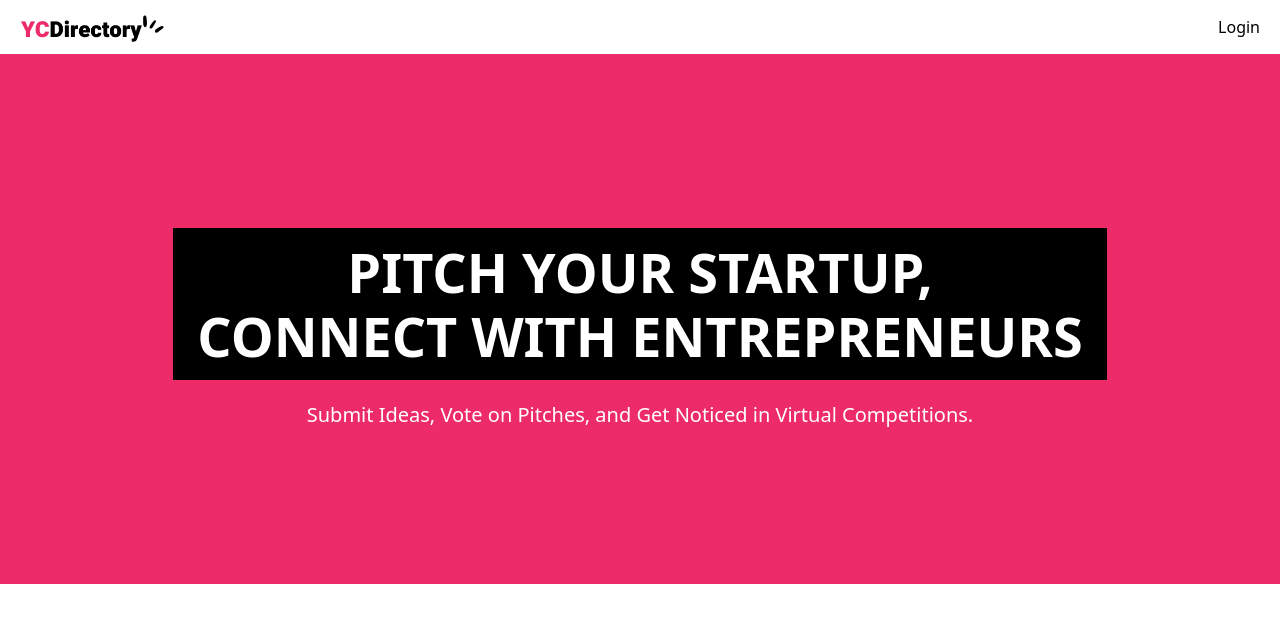
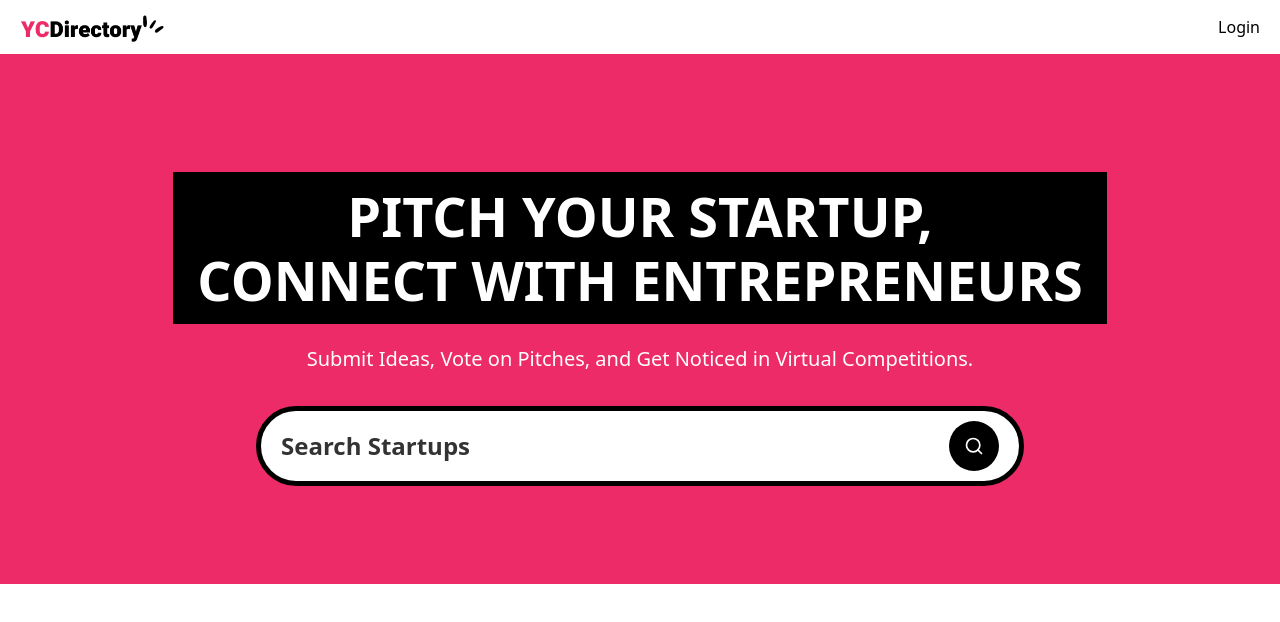
Before and after one commit to david-sutanto/yc_directory, a Next.js app: page / in a window 1280 px wide. Shown: the top 622 px of the page. Built offline with nearby package versions, Linux system fonts and the light colour scheme; no server answers.

Commit message:
Search Form Design

```diff
--- a/app/(root)/layout.tsx
+++ b/app/(root)/layout.tsx
@@ -1,4 +1,4 @@
-import Navbar from "../components/Navbar";
+import Navbar from "@/components/Navbar";
 
 export default function Layout({
   children,
--- a/app/(root)/page.tsx
+++ b/app/(root)/page.tsx
@@ -1,6 +1,13 @@
 import Image from "next/image";
+import SearchForm from "@/components/SearchForm";
 
-export default function Home() {
+export default async function Home({
+  searchParams,
+}: {
+  searchParams: Promise<{ query?: string }>;
+}) {
+  const query = (await searchParams).query;
+
   return (
     <>
       <section className="pink_container">
@@ -11,6 +18,8 @@
           Submit Ideas, Vote on Pitches, and Get Noticed in Virtual
           Competitions.
         </p>
+
+        <SearchForm query={query} />
       </section>
     </>
   );
--- /dev/null
+++ b/components/SearchForm.tsx
@@ -0,0 +1,25 @@
+import Form from "next/form";
+import SearchFormReset from "@/components/SearchFormReset";
+import { Search } from "lucide-react";
+
+const SearchForm = ({ query }: { query?: string }) => {
+  return (
+    <Form action="/" scroll={false} className="search-form">
+      <input
+        name="query"
+        defaultValue={query}
+        className="search-input"
+        placeholder="Search Startups"
+      />
+
+      <div className="flex gap-2">
+        {query && <SearchFormReset />}
+        <button type="submit" className="search-btn text-white">
+          <Search className="size-5" />
+        </button>
+      </div>
+    </Form>
+  );
+};
+
+export default SearchForm;
--- /dev/null
+++ b/components/SearchFormReset.tsx
@@ -0,0 +1,23 @@
+"use client";
+
+import Link from "next/link";
+import React from "react";
+import { X } from "lucide-react";
+
+const SearchFormReset = () => {
+  const reset = () => {
+    const form = document.querySelector(".search-form") as HTMLFormElement;
+
+    if (form) form.reset();
+  };
+
+  return (
+    <button type="reset" onClick={reset}>
+      <Link href="/" className="search-btn text-white">
+        <X className="size-5" />
+      </Link>
+    </button>
+  );
+};
+
+export default SearchFormReset;
--- /dev/null
+++ b/components/ui/button.tsx
@@ -0,0 +1,57 @@
+import * as React from "react"
+import { Slot } from "@radix-ui/react-slot"
+import { cva, type VariantProps } from "class-variance-authority"
+
+import { cn } from "@/lib/utils"
+
+const buttonVariants = cva(
+  "inline-flex items-center justify-center gap-2 whitespace-nowrap rounded-md text-sm font-medium transition-colors focus-visible:outline-none focus-visible:ring-1 focus-visible:ring-ring disabled:pointer-events-none disabled:opacity-50 [&_svg]:pointer-events-none [&_svg]:size-4 [&_svg]:shrink-0",
+  {
+    variants: {
+      variant: {
+        default:
+          "bg-primary text-primary-foreground shadow hover:bg-primary/90",
+        destructive:
+          "bg-destructive text-destructive-foreground shadow-sm hover:bg-destructive/90",
+        outline:
+          "border border-input bg-background shadow-sm hover:bg-accent hover:text-accent-foreground",
+        secondary:
+          "bg-secondary text-secondary-foreground shadow-sm hover:bg-secondary/80",
+        ghost: "hover:bg-accent hover:text-accent-foreground",
+        link: "text-primary underline-offset-4 hover:underline",
+      },
+      size: {
+        default: "h-9 px-4 py-2",
+        sm: "h-8 rounded-md px-3 text-xs",
+        lg: "h-10 rounded-md px-8",
+        icon: "h-9 w-9",
+      },
+    },
+    defaultVariants: {
+      variant: "default",
+      size: "default",
+    },
+  }
+)
+
+export interface ButtonProps
+  extends React.ButtonHTMLAttributes<HTMLButtonElement>,
+    VariantProps<typeof buttonVariants> {
+  asChild?: boolean
+}
+
+const Button = React.forwardRef<HTMLButtonElement, ButtonProps>(
+  ({ className, variant, size, asChild = false, ...props }, ref) => {
+    const Comp = asChild ? Slot : "button"
+    return (
+      <Comp
+        className={cn(buttonVariants({ variant, size, className }))}
+        ref={ref}
+        {...props}
+      />
+    )
+  }
+)
+Button.displayName = "Button"
+
+export { Button, buttonVariants }
--- a/package.json
+++ b/package.json
@@ -9,6 +9,7 @@
     "lint": "next lint"
   },
   "dependencies": {
+    "@radix-ui/react-slot": "^1.1.1",
     "@tailwindcss/typography": "^0.5.16",
     "class-variance-authority": "^0.7.1",
     "clsx": "^2.1.1",
```
Also changed, not shown: components/Navbar.tsx (renamed from app/components/Navbar.tsx), 1 other file (tests, documents, lock files or other folders).
